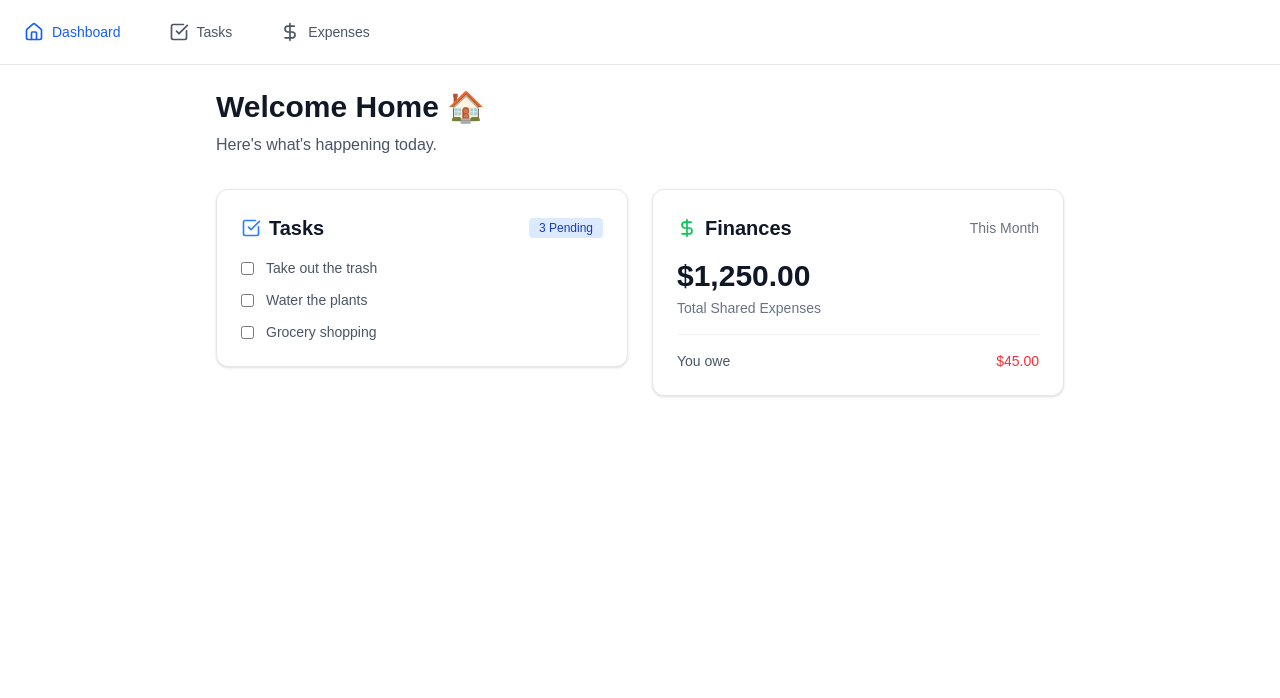
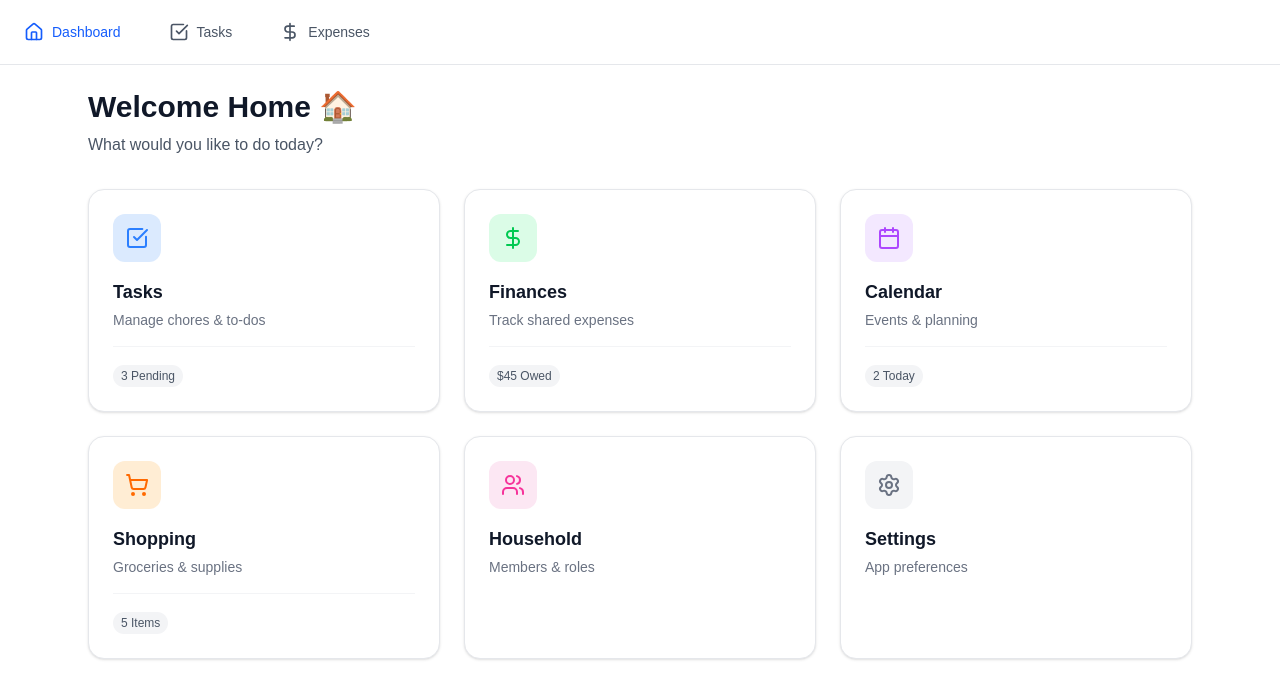
Before and after one commit to lazyboxDude/Household_App_byStonies, a Next.js app: page / in a window 1280 px wide. Shown: the top 698 px of the page. Built offline with nearby package versions, Linux system fonts and the light colour scheme.

Commit message:
dashbaord

```diff
--- /dev/null
+++ b/app/calendar/page.tsx
@@ -0,0 +1,10 @@
+export default function CalendarPage() {
+  return (
+    <div className="p-6">
+      <h1 className="text-3xl font-bold mb-6 text-gray-900 dark:text-white">Calendar</h1>
+      <div className="bg-white dark:bg-gray-800 rounded-lg shadow p-6">
+        <p className="text-gray-600 dark:text-gray-300">Shared calendar coming soon...</p>
+      </div>
+    </div>
+  );
+}
--- a/app/page.tsx
+++ b/app/page.tsx
@@ -1,70 +1,112 @@
 import Link from "next/link";
-import { CheckSquare, DollarSign } from "lucide-react";
+import {
+  CheckSquare,
+  DollarSign,
+  Calendar,
+  ShoppingCart,
+  Settings,
+  Users
+} from "lucide-react";
 
 export default function Home() {
+  const menuItems = [
+    {
+      title: "Tasks",
+      href: "/tasks",
+      icon: CheckSquare,
+      color: "text-blue-500",
+      bgColor: "bg-blue-100 dark:bg-blue-900/30",
+      description: "Manage chores & to-dos",
+      count: "3 Pending"
+    },
+    {
+      title: "Finances",
+      href: "/expenses",
+      icon: DollarSign,
+      color: "text-green-500",
+      bgColor: "bg-green-100 dark:bg-green-900/30",
+      description: "Track shared expenses",
+      count: "$45 Owed"
+    },
+    {
+      title: "Calendar",
+      href: "/calendar",
+      icon: Calendar,
+      color: "text-purple-500",
+      bgColor: "bg-purple-100 dark:bg-purple-900/30",
+      description: "Events & planning",
+      count: "2 Today"
+    },
+    {
+      title: "Shopping",
+      href: "/shopping",
+      icon: ShoppingCart,
+      color: "text-orange-500",
+      bgColor: "bg-orange-100 dark:bg-orange-900/30",
+      description: "Groceries & supplies",
+      count: "5 Items"
+    },
+    {
+      title: "Household",
+      href: "/settings", // Placeholder
+      icon: Users,
+      color: "text-pink-500",
+      bgColor: "bg-pink-100 dark:bg-pink-900/30",
+      description: "Members & roles",
+    },
+    {
+      title: "Settings",
+      href: "/settings",
+      icon: Settings,
+      color: "text-gray-500",
+      bgColor: "bg-gray-100 dark:bg-gray-800",
+      description: "App preferences",
+    }
+  ];
+
   return (
-    <div className="p-6 max-w-4xl mx-auto">
-      <header className="mb-8">
+    <div className="p-6 max-w-6xl mx-auto">
+      <header className="mb-8 text-center md:text-left">
         <h1 className="text-3xl font-bold text-gray-900 dark:text-white">
           Welcome Home 🏠
         </h1>
         <p className="text-gray-600 dark:text-gray-400 mt-2">
-          Here's what's happening today.
+          What would you like to do today?
         </p>
       </header>
 
-      <div className="grid grid-cols-1 md:grid-cols-2 gap-6">
-        {/* Tasks Summary Card */}
-        <Link href="/tasks" className="block group">
-          <div className="bg-white dark:bg-gray-800 rounded-xl shadow-sm p-6 border border-gray-200 dark:border-gray-700 transition-all group-hover:shadow-md group-hover:border-blue-500 dark:group-hover:border-blue-500">
-            <div className="flex items-center justify-between mb-4">
-              <h2 className="text-xl font-semibold text-gray-900 dark:text-white flex items-center">
-                <CheckSquare className="w-5 h-5 mr-2 text-blue-500" />
-                Tasks
-              </h2>
-              <span className="bg-blue-100 text-blue-800 text-xs font-medium px-2.5 py-0.5 rounded dark:bg-blue-900 dark:text-blue-300">
-                3 Pending
-              </span>
-            </div>
-            <div className="space-y-3">
-              <div className="flex items-center text-sm text-gray-600 dark:text-gray-300">
-                <input type="checkbox" className="mr-3 rounded text-blue-600 focus:ring-blue-500" readOnly />
-                <span>Take out the trash</span>
+      <div className="grid grid-cols-2 md:grid-cols-3 gap-4 md:gap-6">
+        {menuItems.map((item) => {
+          const Icon = item.icon;
+          return (
+            <Link key={item.title} href={item.href} className="block group">
+              <div className="h-full bg-white dark:bg-gray-800 rounded-2xl shadow-sm p-6 border border-gray-200 dark:border-gray-700 transition-all hover:shadow-md hover:-translate-y-1">
+                <div className={`w-12 h-12 rounded-xl ${item.bgColor} flex items-center justify-center mb-4 group-hover:scale-110 transition-transform`}>
+                  <Icon className={`w-6 h-6 ${item.color}`} />
+                </div>
+
+                <div className="flex justify-between items-start">
+                  <div>
+                    <h2 className="text-lg font-semibold text-gray-900 dark:text-white">
+                      {item.title}
+                    </h2>
+                    <p className="text-sm text-gray-500 dark:text-gray-400 mt-1">
+                      {item.description}
+                    </p>
+                  </div>
+                </div>
+
+                {item.count && (
+                  <div className="mt-4 pt-4 border-t border-gray-100 dark:border-gray-700">
+                    <span className="text-xs font-medium px-2 py-1 rounded-full bg-gray-100 dark:bg-gray-700 text-gray-600 dark:text-gray-300">
+                      {item.count}
+                    </span>
+                  </div>
+                )}
               </div>
-              <div className="flex items-center text-sm text-gray-600 dark:text-gray-300">
-                <input type="checkbox" className="mr-3 rounded text-blue-600 focus:ring-blue-500" readOnly />
-                <span>Water the plants</span>
-              </div>
-              <div className="flex items-center text-sm text-gray-600 dark:text-gray-300">
-                <input type="checkbox" className="mr-3 rounded text-blue-600 focus:ring-blue-500" readOnly />
-                <span>Grocery shopping</span>
-              </div>
-            </div>
-          </div>
-        </Link>
-
-        {/* Expenses Summary Card */}
-        <Link href="/expenses" className="block group">
-          <div className="bg-white dark:bg-gray-800 rounded-xl shadow-sm p-6 border border-gray-200 dark:border-gray-700 transition-all group-hover:shadow-md group-hover:border-green-500 dark:group-hover:border-green-500">
-            <div className="flex items-center justify-between mb-4">
-              <h2 className="text-xl font-semibold text-gray-900 dark:text-white flex items-center">
-                <DollarSign className="w-5 h-5 mr-2 text-green-500" />
-                Finances
-              </h2>
-              <span className="text-sm text-gray-500 dark:text-gray-400">
-                This Month
-              </span>
-            </div>
-            <div className="flex flex-col space-y-1">
-              <span className="text-3xl font-bold text-gray-900 dark:text-white">$1,250.00</span>
-              <span className="text-sm text-gray-500 dark:text-gray-400">Total Shared Expenses</span>
-            </div>
-            <div className="mt-4 pt-4 border-t border-gray-100 dark:border-gray-700 flex justify-between text-sm">
-              <span className="text-gray-600 dark:text-gray-300">You owe</span>
-              <span className="font-medium text-red-500">$45.00</span>
-            </div>
-          </div>
-        </Link>
+            </Link>
+          );
+        })}
       </div>
     </div>
   );
--- /dev/null
+++ b/app/settings/page.tsx
@@ -0,0 +1,10 @@
+export default function SettingsPage() {
+  return (
+    <div className="p-6">
+      <h1 className="text-3xl font-bold mb-6 text-gray-900 dark:text-white">Settings</h1>
+      <div className="bg-white dark:bg-gray-800 rounded-lg shadow p-6">
+        <p className="text-gray-600 dark:text-gray-300">App settings coming soon...</p>
+      </div>
+    </div>
+  );
+}
--- /dev/null
+++ b/app/shopping/page.tsx
@@ -0,0 +1,10 @@
+export default function ShoppingPage() {
+  return (
+    <div className="p-6">
+      <h1 className="text-3xl font-bold mb-6 text-gray-900 dark:text-white">Shopping List</h1>
+      <div className="bg-white dark:bg-gray-800 rounded-lg shadow p-6">
+        <p className="text-gray-600 dark:text-gray-300">Shopping list coming soon...</p>
+      </div>
+    </div>
+  );
+}
```
